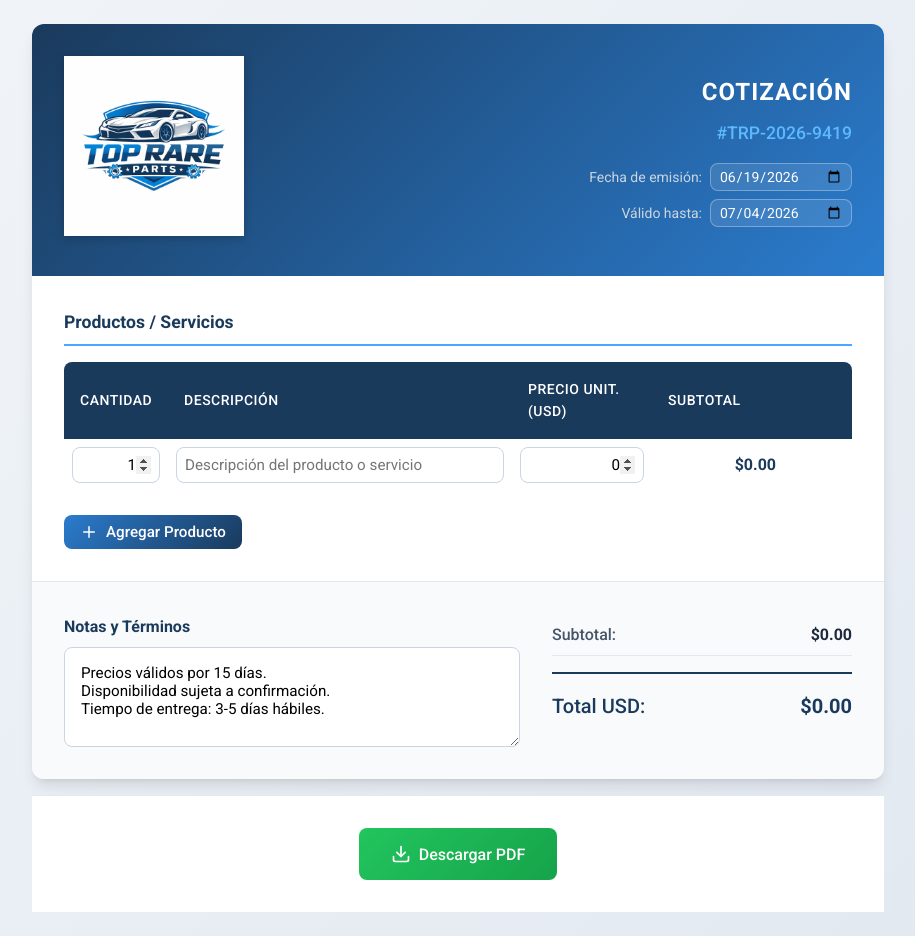
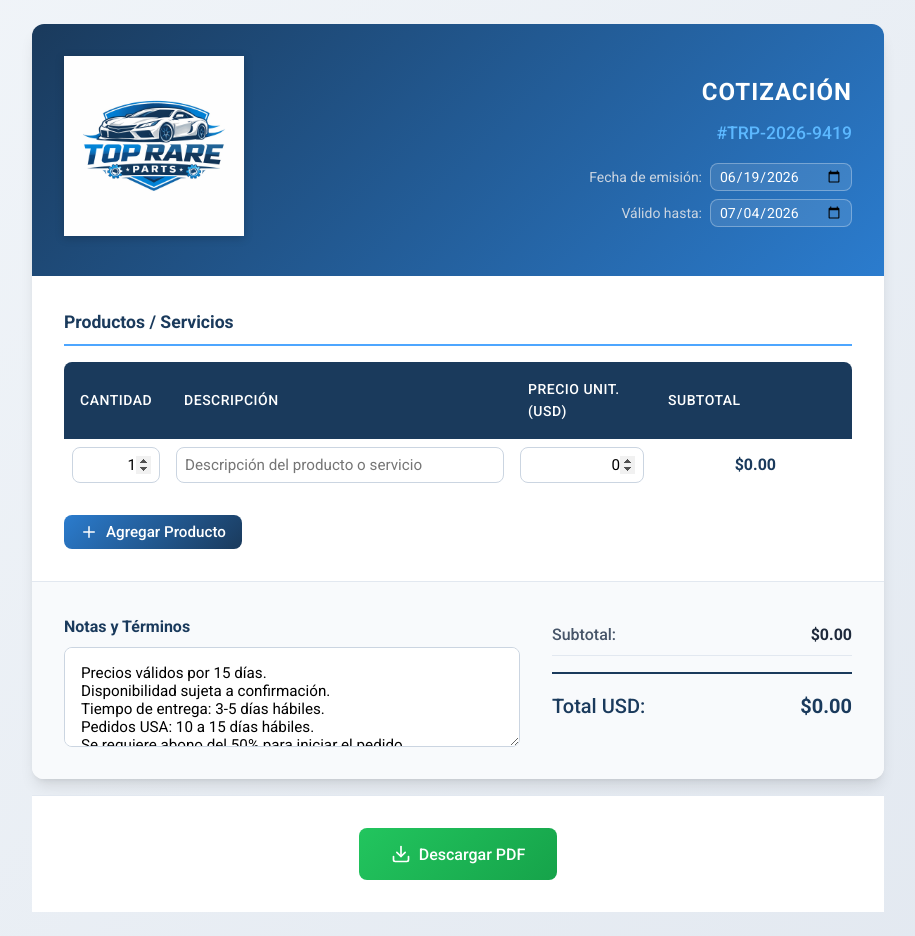
Before and after one commit to Dravidsz/sistecotiza, a Vue app: page / in a window 1280 px wide. Shown: the whole page, without its empty margins (182-1097 px from the left). Built offline with nearby package versions, Linux system fonts and the light colour scheme.

Commit message:
feat: agrega términos comerciales a notas predeterminadas
- Pedidos USA: 10-15 días hábiles
- Abono del 50% requerido
- 1 mes de garantía en todas las piezas
- Piezas eléctricas: 24 hrs para reclamos

```diff
--- a/src/App.vue
+++ b/src/App.vue
@@ -65,7 +65,7 @@ export default {
           price: 0
         }
       ],
-      notes: 'Precios válidos por 15 días.\nDisponibilidad sujeta a confirmación.\nTiempo de entrega: 3-5 días hábiles.',
+      notes: 'Precios válidos por 15 días.\nDisponibilidad sujeta a confirmación.\nTiempo de entrega: 3-5 días hábiles.\nPedidos USA: 10 a 15 días hábiles.\nSe requiere abono del 50% para iniciar el pedido.\nTodas las piezas tienen 1 mes de garantía.\nPiezas eléctricas: solo 24 horas para reclamos después de la entrega.',
       isGenerating: false
     }
   },
--- a/src/components/QuotationFooter.vue
+++ b/src/components/QuotationFooter.vue
@@ -7,7 +7,7 @@
           id="notes"
           :value="notes"
           @input="$emit('update:notes', $event.target.value)"
-          placeholder="Escriba aquí las condiciones, términos de pago, garantías u observaciones adicionales..."
+          placeholder="Términos y condiciones comerciales, formas de pago, garantías, observaciones..."
         ></textarea>
       </div>
 
```
